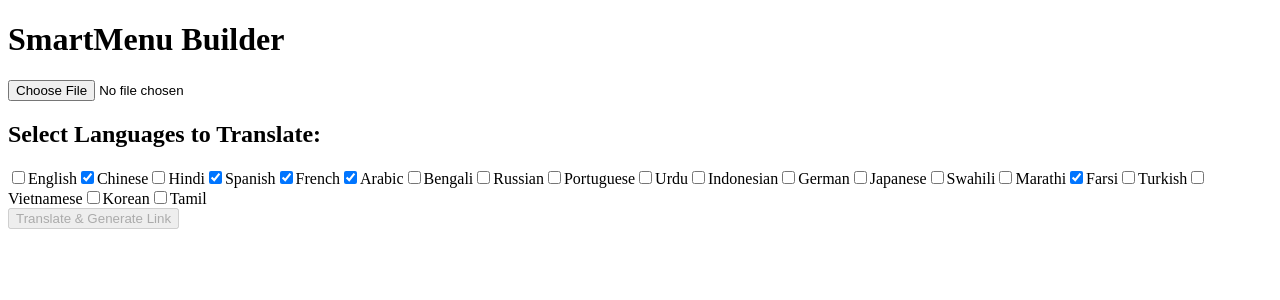
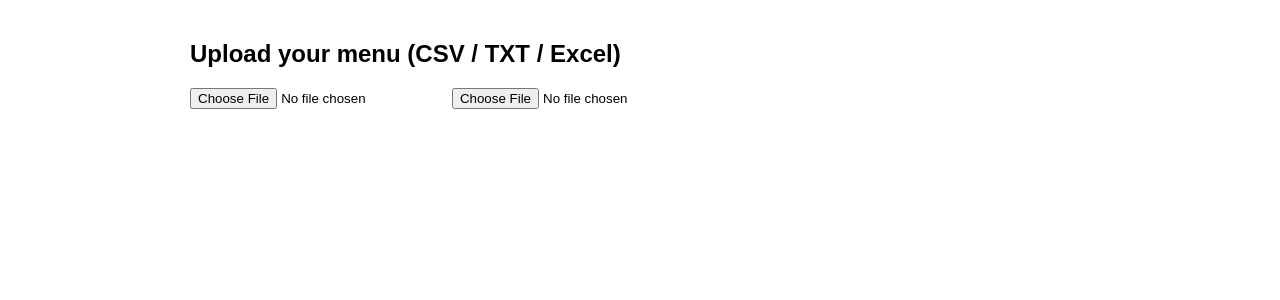
Before and after one commit to armiiinsaber/smartmenu, a Next.js app: page /builder in a window 1280 px wide. Shown: the top 300 px of the page. Built offline with nearby package versions, Linux system fonts and the light colour scheme.

Commit message:
Create page.tsx

```diff
--- /dev/null
+++ b/app/builder/page.tsx
@@ -0,0 +1,72 @@
+/* eslint-disable */ // @ts-nocheck
+'use client';
+
+import { useState } from 'react';
+import Papa from 'papaparse';
+import * as XLSX from 'xlsx';
+
+export default function Builder() {
+  const [rows, setRows] = useState([]);
+  const [loading, setLoading] = useState(false);
+
+  function toObjects(arr) {
+    return arr.map(([d='',s='',p='']) => ({
+      dish:  d.toString().trim(),
+      desc:  s.toString().trim(),
+      price: p.toString().trim()
+    }));
+  }
+
+  async function handleCsvTxt(e) {
+    const f = e.target.files?.[0]; if (!f) return;
+    setLoading(true);
+    const text = await f.text();
+    const data = Papa.parse(text, { delimiter:/,|\t|\|/, skipEmptyLines:true }).data;
+    setRows(toObjects(data));
+    setLoading(false);
+  }
+
+  async function handleExcel(e) {
+    const f = e.target.files?.[0]; if (!f) return;
+    setLoading(true);
+    const wb  = XLSX.read(await f.arrayBuffer());
+    const arr = XLSX.utils.sheet_to_json(wb.Sheets[wb.SheetNames[0]], { header:1, blankrows:false });
+    setRows(toObjects(arr));
+    setLoading(false);
+  }
+
+  async function submitForReview() {
+    if (!rows.length) return alert('Add some rows first');
+    setLoading(true);
+    const res = await fetch('/api/queue', {
+      method:'POST',
+      headers:{'Content-Type':'application/json'},
+      body:JSON.stringify({ items:rows, languages:['fr','es'] })
+    });
+    const j = await res.json();
+    setLoading(false);
+    j.ok ? alert('Uploaded for review ✅') : alert(j.error || 'Error');
+    setRows([]);
+  }
+
+  return (
+    <div style={{maxWidth:900,margin:'40px auto',fontFamily:'sans-serif'}}>
+      <h2>Upload your menu (CSV / TXT / Excel)</h2>
+
+      <input type="file" accept=".csv,.tsv,.txt" onChange={handleCsvTxt}/> &nbsp;
+      <input type="file" accept=".xlsx"         onChange={handleExcel}/>
+
+      {rows.length>0 && (
+        <>
+          <pre style={{whiteSpace:'pre-wrap',marginTop:20}}>
+            {rows.map(r=>`${r.dish} | ${r.desc} | ${r.price}`).join('\n')}
+          </pre>
+          <button onClick={submitForReview} disabled={loading}
+                  style={{marginTop:20,padding:'10px 24px',fontSize:16}}>
+            {loading? 'Uploading…':'Submit for review'}
+          </button>
+        </>
+      )}
+    </div>
+  );
+}
```
